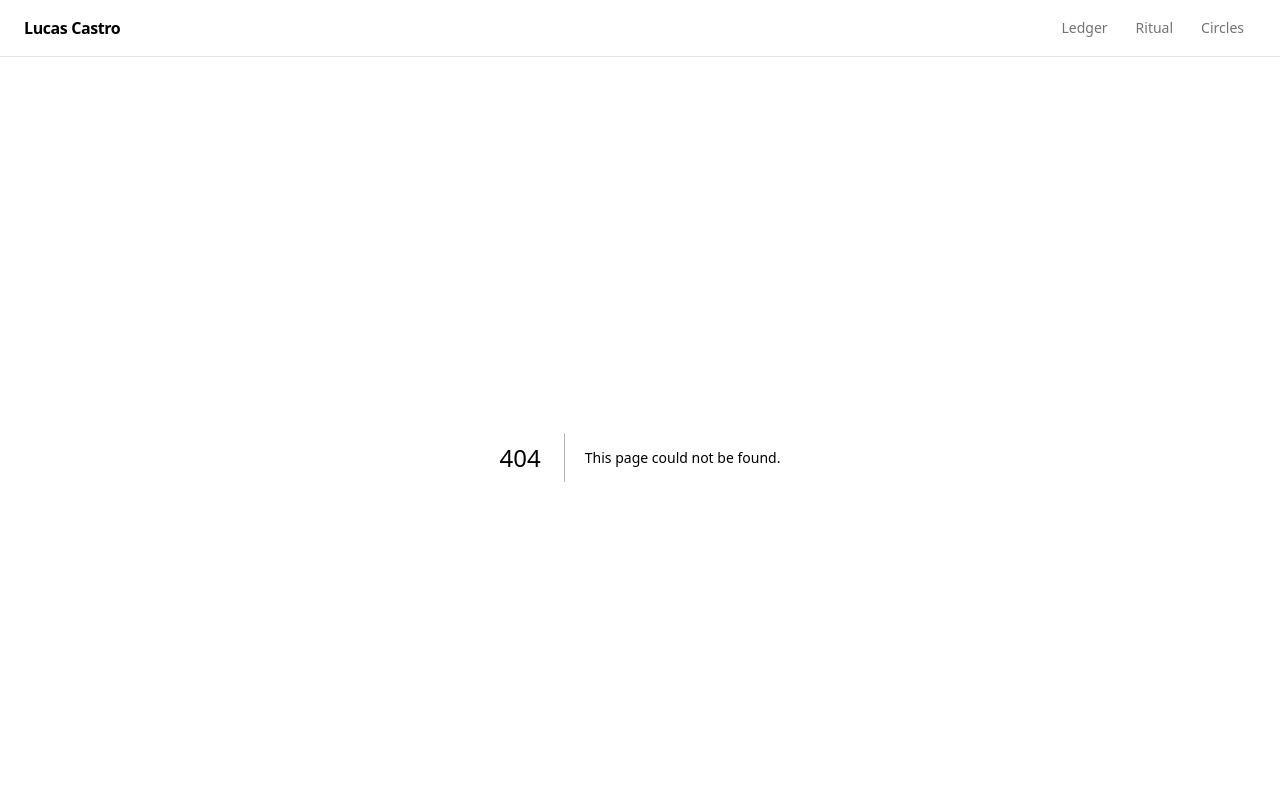
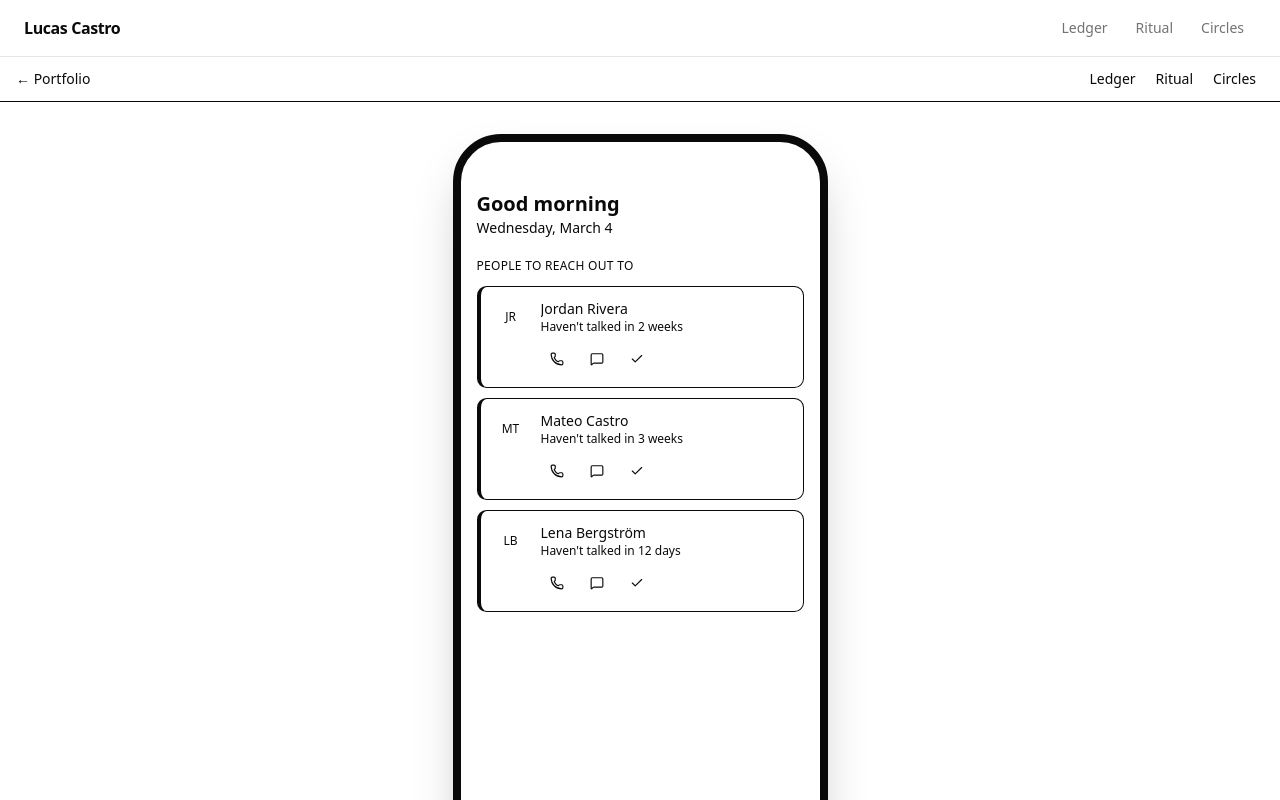
Before and after one commit to LucasUnplugged/ai-portfolio, a Next.js app: page /app/circles/today in a window 1280 px wide. Before the commit this address had no page. Shown: the top 800 px of the page. Built offline with nearby package versions, Linux system fonts and the light colour scheme; a web font is replaced by a local one.

Commit message:
feat(circles): add Today View screen with reminders

```diff
--- /dev/null
+++ b/src/app/app/circles/today/page.tsx
@@ -0,0 +1,55 @@
+"use client";
+
+import { CirclesShell } from "@/components/circles/circles-shell";
+import { ReminderCard } from "@/components/circles/reminder-card";
+import { getRemindersForToday, getPersonById } from "@/data/circles";
+
+const todayReminders = getRemindersForToday();
+
+function formatDate(): string {
+  return new Date("2026-03-04").toLocaleDateString("en-US", {
+    weekday: "long",
+    month: "long",
+    day: "numeric",
+  });
+}
+
+export default function TodayPage() {
+  return (
+    <CirclesShell current="today">
+      <div className="p-4 space-y-5">
+        <div>
+          <h1 className="text-xl font-semibold">Good morning</h1>
+          <p className="text-sm text-muted-foreground">{formatDate()}</p>
+        </div>
+
+        <div className="space-y-3">
+          <h2 className="text-xs font-medium text-muted-foreground uppercase tracking-wide">
+            People to reach out to
+          </h2>
+          {todayReminders.length > 0 ? (
+            <div className="space-y-2.5">
+              {todayReminders.map((reminder) => {
+                const person = getPersonById(reminder.personId);
+                if (!person) return null;
+                return (
+                  <ReminderCard
+                    key={reminder.id}
+                    reminder={reminder}
+                    person={person}
+                  />
+                );
+              })}
+            </div>
+          ) : (
+            <div className="text-center py-8">
+              <p className="text-sm text-muted-foreground">
+                All caught up! You&apos;re doing great.
+              </p>
+            </div>
+          )}
+        </div>
+      </div>
+    </CirclesShell>
+  );
+}
```
